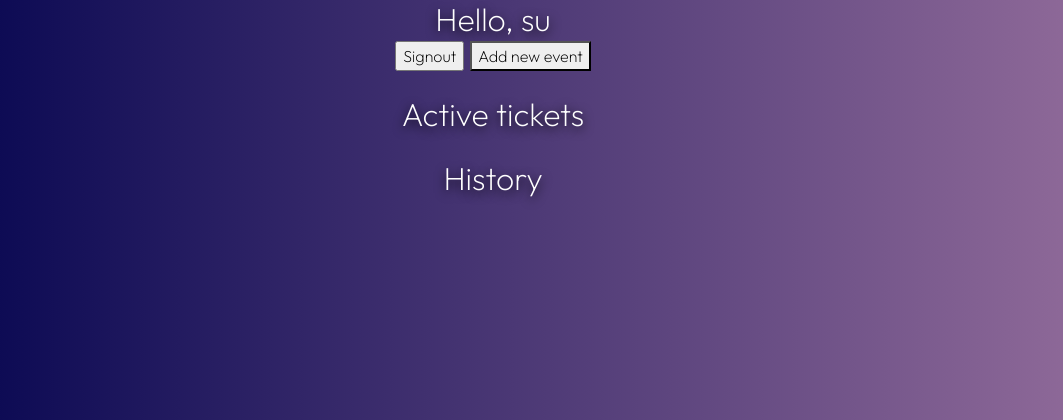
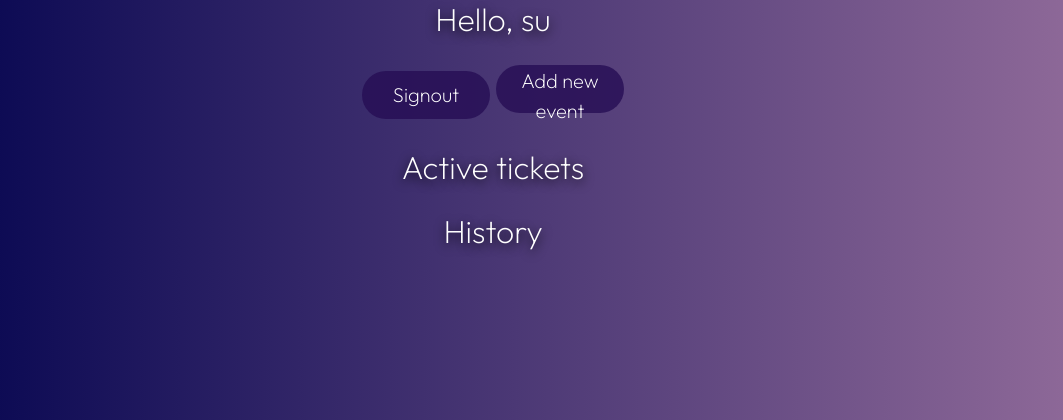
Before and after one commit to RRRhapkala/DjangoBiletApp, a Django app: page /profile/ in a window 1280 px wide. Shown: the top 420 px of the page, without its empty margins (147-1210 px from the left). Run offline with Django 4.2, Linux system fonts and the light colour scheme; a user stored in the database is signed in; data comes from the database, SQL or seed files in the repository.

Commit message:
Css update

```diff
--- a/templates/profile_page.html
+++ b/templates/profile_page.html
@@ -65,6 +65,32 @@
       font-size: min(3vh, 6vw);
     }
 
+    .submit {
+      margin-top: 3vh;
+      border: none;
+      border-radius: 3vh;
+      font-size: 2.5vh;
+      height: 6vh;
+      outline: none;
+      background: rgba(38, 13, 84, 0.8);
+      cursor: pointer;
+      transition: 0.3s ease-in;
+      color: white;
+    }
+
+    .sgn{
+      width: 10vw;
+    }
+
+    .add{
+      width: 10vw;
+    }
+
+    .submit:hover{
+      box-shadow: 1px 5px 7px 1px rgba(0, 0, 0, 0.3);
+      border: 1px solid #0d53b6 !important;
+    }
+
     .event-info{
       display: flex;
       justify-content: center;
@@ -108,10 +134,10 @@
     <div class="d-flex buttons-container">
     <form method="POST" action="">
         {% csrf_token %}
-      <input type="submit" name="action" value="Signout">
+      <input type="submit" name="action" class="submit sgn" value="Signout">
     </form>
 
-      <a href="{% url 'add_event' %}"><button>Add new event</button></a>
+      <a href="{% url 'add_event' %}"><button class="submit add">Add new event</button></a>
     </div>
 
    <div class="title-container">
@@ -139,7 +165,7 @@
           <form method="POST" action="">
             {% csrf_token %}
             <input name="event_id" value="{{ event_.id }}" hidden>
-            <input type="submit" name="action" class="btn-lg" value="Cancel">
+            <input type="submit" name="action" class="submit sgn" value="Cancel">
           </form>
         </div>
       </div>
```
